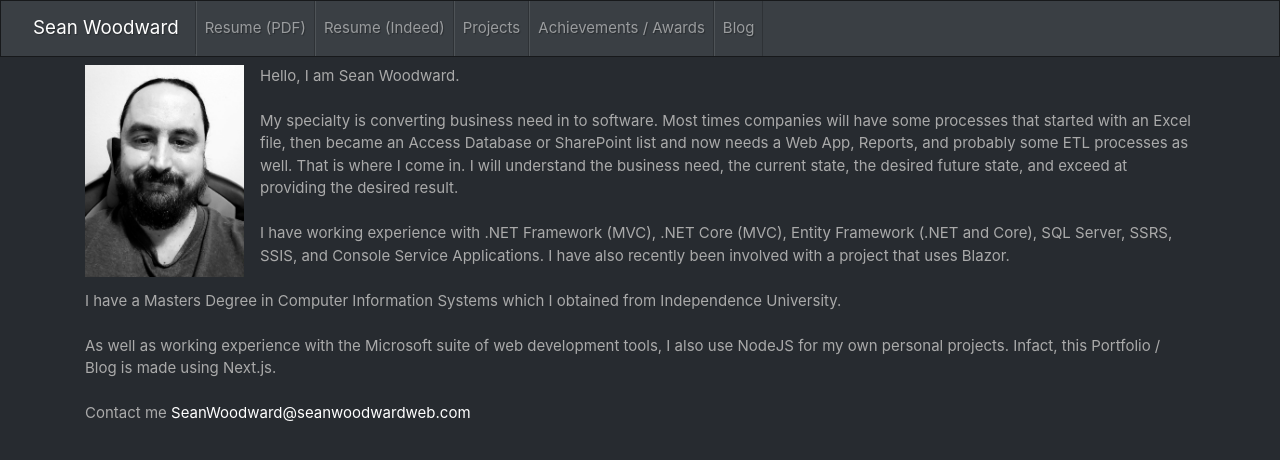
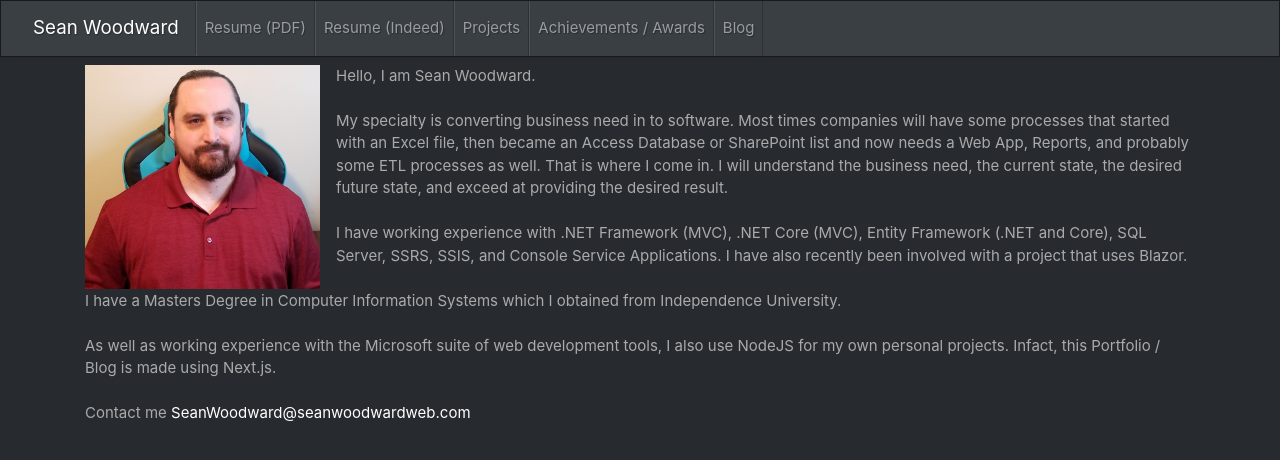
Before and after one commit to woodman231/seanwoodwardweb-com, a Next.js app: page / in a window 1280 px wide. Shown: the top 460 px of the page. Built offline with nearby package versions, Linux system fonts and the light colour scheme.

Commit message:
updates my picture and size. rebuilds website.

```diff
--- a/pages/index.js
+++ b/pages/index.js
@@ -8,7 +8,7 @@ function HomePage() {
                 <Head>
                     <title>Sean Woodward | Home</title>
                 </Head>
-                <img src="/SeanWoodward.jpg" alt="Sean Woodward" width="159" height="212" className="float-left mr-3" />
+                <img src="/SeanWoodward.jpg" alt="Sean Woodward" width="235" height="225" className="img-fluid float-left mr-3" />
                 <p className="float-none">
                     Hello, I am Sean Woodward. <br /> <br />
                     My specialty is converting business need in to software. Most times companies will have some processes that started with an Excel file, then became an Access Database or SharePoint list and now needs a Web App, Reports, and probably some ETL processes as well. That is where I come in. I will understand the business need, the current state, the desired future state, and exceed at providing the desired result. <br /> <br />
```
Also changed, not shown: public/SeanWoodward.jpg, 30 other files (tests, documents, lock files or other folders).
